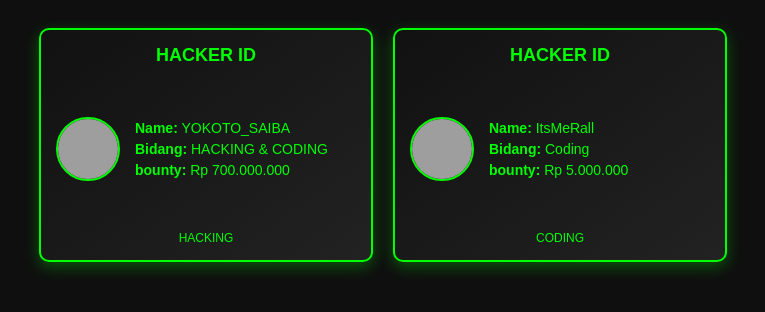
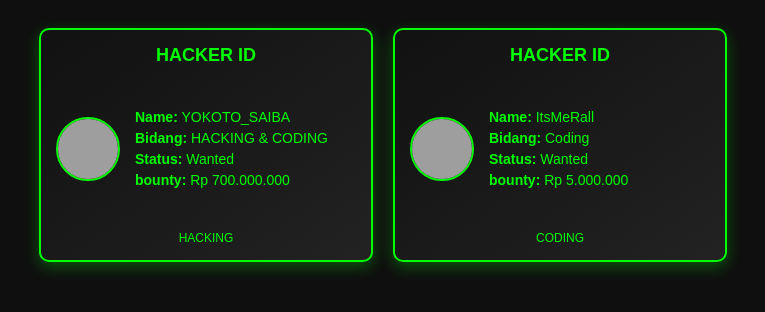
Before and after one commit to YOKOTO-SAIB/Id-hacking-, a plain HTML site: page index.html in a window 1280 px wide. Shown: the whole page, without its empty margins (257-1022 px from the left). Drawn offline with Linux system fonts and the light colour scheme; grey boxes are pictures that could not be loaded.

Commit message:
index.html

```diff
--- a/index.html
+++ b/index.html
@@ -67,6 +67,7 @@
             <div class="profile-info">
                 <p><strong>Name:</strong> YOKOTO_SAIBA</p>
                 <p><strong>Bidang:</strong> HACKING & CODING</p>
+                <p><strong>Status:</strong> Wanted </p>
                 <p><strong>bounty:</strong> Rp 700.000.000 </p>
             </div>
         </div>
@@ -81,6 +82,7 @@
             <div class="profile-info">
                 <p><strong>Name:</strong> ItsMeRall</p>
                 <p><strong>Bidang:</strong> Coding</p>
+                <p><strong>Status:</strong> Wanted </p>
                 <p><strong>bounty:</strong> Rp 5.000.000 </p>
             </div>
         </div>
```
